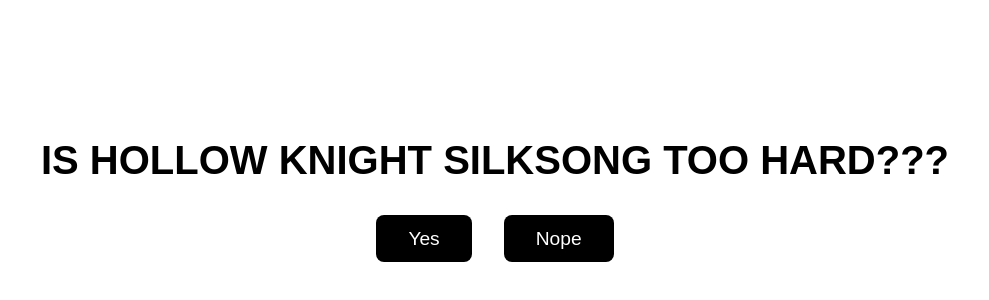
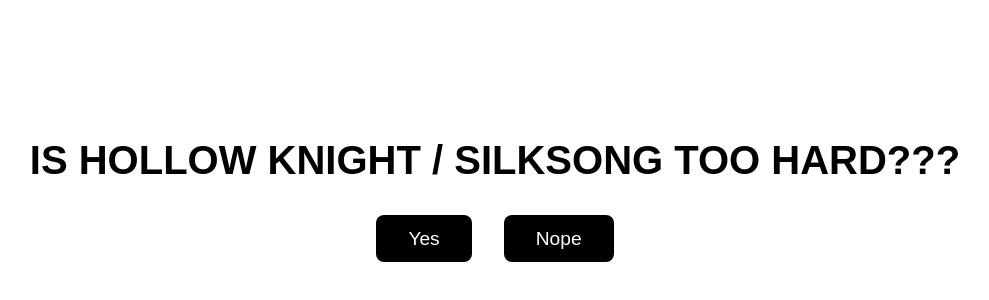
Before and after one commit to Max2002xam/IsHollowKightTooHard-, a plain HTML site: page index.html in a window 1280 px wide. Shown: the part 200-500 px from the top of the page, without its empty margins (145-1134 px from the left). Drawn offline with Linux system fonts and the light colour scheme.

Commit message:
Update index.html

```diff
--- a/index.html
+++ b/index.html
@@ -8,7 +8,7 @@
 </head>
 <body>
   <div class="container fade-in">
-    <h1 class="title">IS HOLLOW KNIGHT SILKSONG TOO HARD???</h1>
+    <h1 class="title">IS HOLLOW KNIGHT / SILKSONG TOO HARD???</h1>
     <div class="buttons">
       <button id="yes">Yes</button>
       <button id="no">Nope</button>
```
